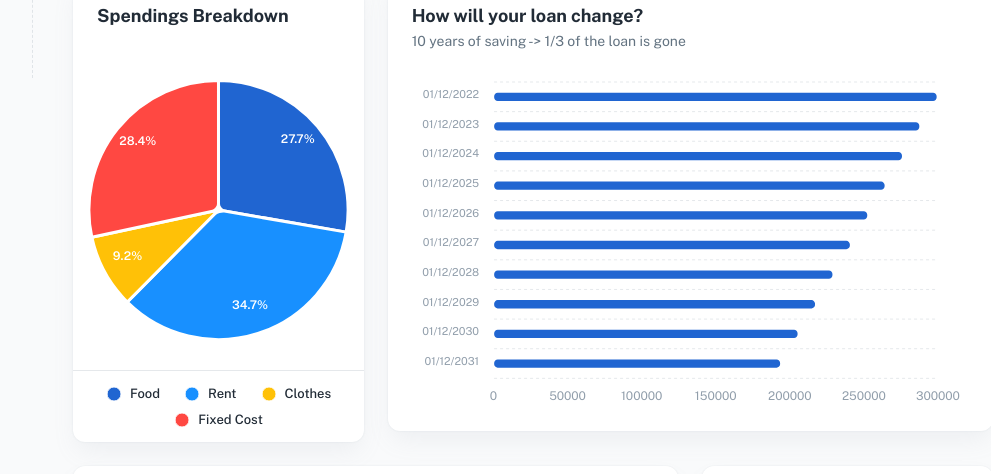
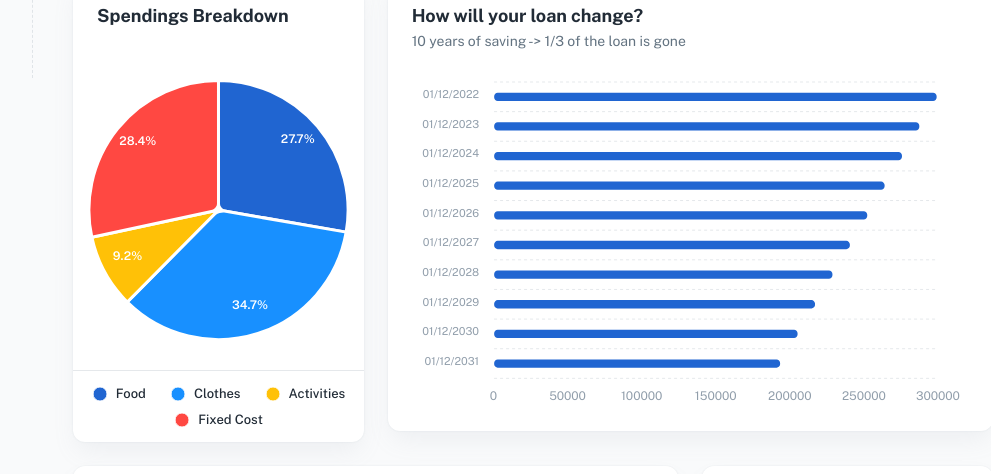
Before and after one commit to Grow-Home/GrowHome, a React (Create React App) app in the folder grow-home-app/: page /dashboard/app in a window 1280 px wide. Shown: the part 722-1196 px from the top of the page, without its empty margins (247-1238 px from the left). Built offline with nearby package versions, Linux system fonts and the light colour scheme; a web font is replaced by a local one.

Commit message:
Change colors for categories

```diff
--- a/grow-home-app/src/pages/DashboardAppPage.js
+++ b/grow-home-app/src/pages/DashboardAppPage.js
@@ -68,8 +68,8 @@ export default function DashboardAppPage() {
               title="Spendings Breakdown"
               chartData={[
                 { label: 'Food', value: 4344 },
-                { label: 'Rent', value: 5435 },
-                { label: 'Clothes', value: 1443 },
+                { label: 'Clothes', value: 5435 },
+                { label: 'Activities', value: 1443 },
                 { label: 'Fixed Cost', value: 4443 },
               ]}
               chartColors={[
```
Also changed, not shown: grow-home-app/src/components/images/fixedCosts.png, grow-home-app/src/components/images/food.png.
